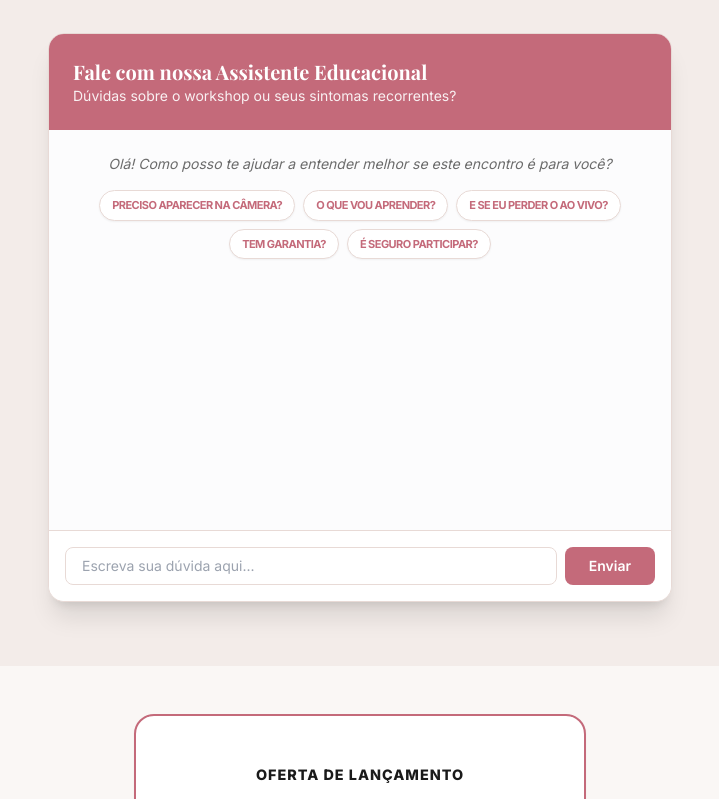
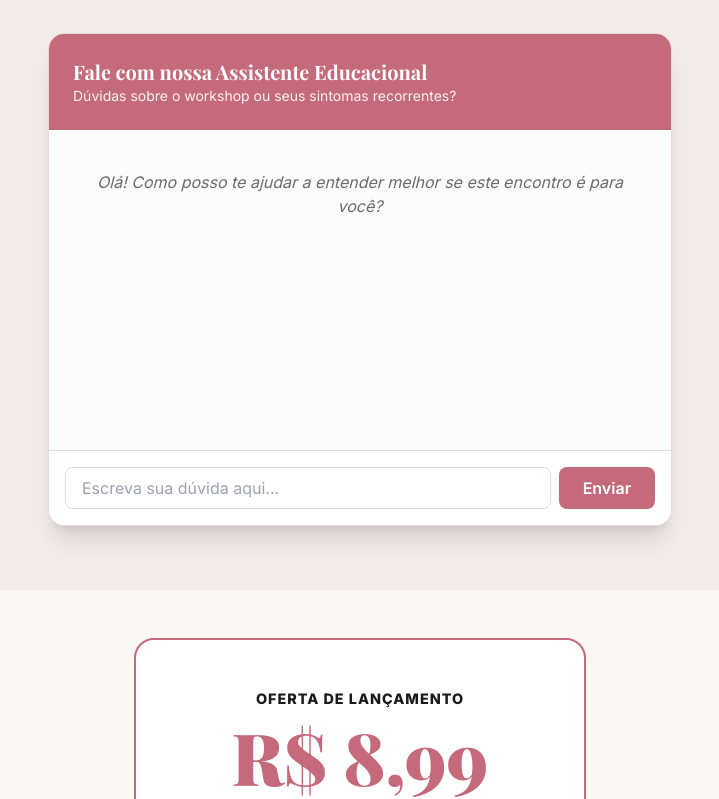
Before and after one commit to contatochip25-ui/Workshop-Candistop, a React (Vite) app: page / in a window 1280 px wide. Shown: the part 2840-3639 px from the top of the page, without its empty margins (280-999 px from the left). Built offline with nearby package versions, Linux system fonts and the light colour scheme.

Commit message:
nova att

```diff
--- a/components/Assistant.tsx
+++ b/components/Assistant.tsx
@@ -9,38 +9,30 @@ const Assistant: React.FC = () => {
   const [isLoading, setIsLoading] = useState(false);
   const scrollRef = useRef<HTMLDivElement>(null);
 
-  const suggestedQuestions = [
-    "Preciso aparecer na câmera?",
-    "O que vou aprender?",
-    "E se eu perder o ao vivo?",
-    "Tem garantia?",
-    "É seguro participar?"
-  ];
-
   useEffect(() => {
     if (scrollRef.current) {
       scrollRef.current.scrollTop = scrollRef.current.scrollHeight;
     }
   }, [messages, isLoading]);
 
-  const handleSend = async (text: string = input) => {
-    const messageToSend = text.trim();
-    if (!messageToSend || isLoading) return;
+  const handleSend = async () => {
+    if (!input.trim() || isLoading) return;
 
-    const userMsg: AssistantMessage = { role: 'user', content: messageToSend };
+    const userMsg: AssistantMessage = { role: 'user', content: input };
     setMessages(prev => [...prev, userMsg]);
+    const currentInput = input;
     setInput('');
     setIsLoading(true);
 
     try {
-      const responseText = await getAssistantResponse(messageToSend);
+      const responseText = await getAssistantResponse(currentInput);
       const assistantMsg: AssistantMessage = { role: 'assistant', content: responseText };
       setMessages(prev => [...prev, assistantMsg]);
     } catch (error) {
       console.error("Erro no assistente:", error);
       const errorMsg: AssistantMessage = {
         role: 'assistant',
-        content: "Entendo sua preocupação. O workshop Além do Tratamento é o ambiente ideal para resolvermos isso juntas de forma segura e anônima."
+        content: "Desculpe, tive um pequeno problema técnico. O workshop Além do Tratamento é o lugar ideal para tirar essas dúvidas. Que tal garantir sua vaga para conversarmos melhor lá?"
       };
       setMessages(prev => [...prev, errorMsg]);
     } finally {
@@ -59,24 +51,11 @@ const Assistant: React.FC = () => {
 
           <div
             ref={scrollRef}
-            className="h-[400px] overflow-y-auto p-6 space-y-4 bg-gray-50/50"
+            className="h-80 overflow-y-auto p-6 space-y-4 bg-gray-50/50"
           >
-            <div className="text-center mb-6">
-              <p className="text-[#6B6B6B] italic text-sm mb-4">
-                Olá! Como posso te ajudar a entender melhor se este encontro é para você?
-              </p>
-              <div className="flex flex-wrap justify-center gap-2">
-                {suggestedQuestions.map((q, idx) => (
-                  <button
-                    key={idx}
-                    onClick={() => handleSend(q)}
-                    className="text-[11px] font-bold bg-white border border-[#E8DAD6] text-[#C46A7A] px-3 py-1.5 rounded-full hover:bg-[#C46A7A] hover:text-white transition-all shadow-sm uppercase tracking-tighter"
-                  >
-                    {q}
-                  </button>
-                ))}
-              </div>
-            </div>
+            <p className="text-[#6B6B6B] text-center italic mt-4 mb-6">
+              Olá! Como posso te ajudar a entender melhor se este encontro é para você?
+            </p>
 
             {messages.map((msg, i) => (
               <div
@@ -112,12 +91,12 @@ const Assistant: React.FC = () => {
               onChange={(e) => setInput(e.target.value)}
               onKeyDown={(e) => e.key === 'Enter' && handleSend()}
               placeholder="Escreva sua dúvida aqui..."
-              className="flex-1 px-4 py-2 border border-[#E8DAD6] rounded-lg focus:outline-none focus:ring-2 focus:ring-[#C46A7A] text-sm"
+              className="flex-1 px-4 py-2 border border-[#E8DAD6] rounded-lg focus:outline-none focus:ring-2 focus:ring-[#C46A7A]"
             />
             <button
-              onClick={() => handleSend()}
+              onClick={handleSend}
               disabled={isLoading}
-              className="bg-[#C46A7A] text-white px-6 py-2 rounded-lg hover:bg-[#A85765] transition-colors font-semibold text-sm"
+              className="bg-[#C46A7A] text-white px-6 py-2 rounded-lg hover:bg-[#A85765] transition-colors font-semibold"
             >
               {isLoading ? '...' : 'Enviar'}
             </button>
--- a/index.html
+++ b/index.html
@@ -1,8 +1,9 @@
+
 <!DOCTYPE html>
 <html lang="pt-BR">
 <head>
     <meta charset="UTF-8">
-    <meta name="viewport" content="width=device-width, initial-scale=1.0">
+    <meta name="viewport" content="width=device-width, initial-scale=1.0, maximum-scale=1.0, user-scalable=no">
     <title>Além do Tratamento - Workshop</title>
     <script src="https://cdn.tailwindcss.com"></script>
     <link rel="preconnect" href="https://fonts.googleapis.com">
@@ -31,6 +32,12 @@
         }
         h1, h2, h3, .serif {
             font-family: 'Playfair Display', serif;
+        }
+        /* Previne zoom automático em mobile ao focar no input */
+        input[type="text"],
+        input[type="email"],
+        textarea {
+            font-size: 16px !important;
         }
         @keyframes grow {
             from { width: 0%; }
--- a/services/geminiService.ts
+++ b/services/geminiService.ts
@@ -9,35 +9,44 @@ export const getAssistantResponse = async (userPrompt: string): Promise<string>
       model: "gemini-3-flash-preview",
       contents: userPrompt,
       config: {
-        systemInstruction: `Você é a Assistente Educacional oficial do Workshop Além do Tratamento. Sua missão é acolher, remover objeções e conduzir a visitante para a inscrição.
+        systemInstruction: `Você é a Assistente Educacional do Workshop "Além do Tratamento". Sua missão é converter dúvidas em inscrições usando empatia e autoridade.
 
-DIRETRIZES DE TOM E ESTILO:
-1. Empática, acolhedora e profissional.
-2. Respostas CURTAS (MÁXIMO 2-3 frases). Seja direta.
-3. SEMPRE use a base de conhecimento abaixo para responder.
-4. Nunca diga "procure um médico", "não sei" ou gere vergonha.
-5. Sempre termine com um micro-CTA quando a dúvida for sobre participar.
+REGRAS DE OURO:
+1. Respostas CURTAS: Máximo 2-3 frases.
+2. NUNCA sugira procurar médico ou usar pomadas.
+3. Use a BASE DE CONHECIMENTO abaixo para responder conforme as PALAVRAS-CHAVE detectadas.
 
-BASE DE CONHECIMENTO (FAQ):
-- LOGÍSTICA: 09 de Janeiro às 20h00, Online via Zoom. Link enviado por e-mail após a compra.
-- PRIVACIDADE: Câmera e microfone bloqueados por padrão. Participação 100% anônima e invisível. Nome não aparece para as outras.
-- CONTEÚDO: Foca na causa raiz (por que tratamentos comuns falham), alívio de coceiras e controle de corrimento/odor sem depender apenas de pomadas. Aborda Candidíase e sintomas recorrentes.
-- PREÇO E GARANTIA: R$ 8,99 (valor simbólico de lançamento). Garantia de 7 dias (reembolso total). Pagamento via PIX ou Cartão.
-- GRAVAÇÃO: Disponível por 7 dias para todos. Acesso Vitalício é um bônus opcional (Order Bump) por R$ 47,00 no checkout.
-- SEGURANÇA: Ambiente blindado, sem pressão para falar ou aparecer.
+BASE DE CONHECIMENTO E GATILHOS:
 
-RESPOSTAS PADRÃO PARA CADA TIPO DE DÚVIDA:
-- Se perguntarem sobre câmera: "Absolutamente não. As câmeras e microfones são bloqueados por padrão para garantir seu total anonimato. Você será apenas uma espectadora protegida."
-- Se perguntarem sobre o preço: "O valor de R$ 8,99 é simbólico para permitir que o máximo de mulheres tenha acesso a essa transformação. É um compromisso real com sua saúde e liberdade."
-- Se perguntarem sobre sintomas recorrentes: "O workshop foi desenhado especificamente para interromper o ciclo da recorrência. Você vai entender por que o problema volta e como agir para que ele pare de incomodar."
-- Se houver hesitação: "É normal hesitar, mas pense no custo de continuar sofrendo com os mesmos sintomas. Por apenas R$ 8,99, o risco é zero e o benefício é sua liberdade de volta."`,
-        temperature: 0.3,
+1. LOGÍSTICA (Keywords: dia, data, quando, horário, hora, zoom, online, local, link)
+RESPOSTA: "Olá! O workshop acontece dia 09 de janeiro às 20h00, online via Zoom. Garanta sua vaga agora por apenas R$ 8,99 e receba o link por e-mail!"
+
+2. PRIVACIDADE (Keywords: câmera, aparecer, rosto, ver, vídeo, anônimo, invisível, segredo, saber, nome, identificar)
+RESPOSTA: "Fique tranquila! Câmeras e microfones são bloqueados por padrão para garantir seu total anonimato. Você assiste de forma 100% invisível e segura."
+
+3. GRAVAÇÃO (Keywords: perder, atraso, trabalho, compromisso, gravação, replay, rever, assistir depois)
+RESPOSTA: "Entendo seu tempo! Você terá acesso à gravação por 7 dias, ou pode garantir o Acesso Vitalício no checkout por R$ 47,00 para ver quando quiser."
+
+4. CONTEÚDO (Keywords: aprender, ensina, funciona, resolve, resultado, prático, teoria, natural, caseiro, cura)
+RESPOSTA: "Você aprenderá a causa real da recorrência e o protocolo prático para interromper o ciclo de corrimento e coceira. É um método focado em resultados duradouros, não apenas teoria."
+
+5. SINTOMAS (Keywords: corrimento, coceira, mau cheiro, ardência, candidíase, fungo, bactéria, vaginose, recorrente, volta sempre)
+RESPOSTA: "Entendo sua dor. O workshop foi feito justamente para quem sofre com sintomas que sempre voltam, ensinando como equilibrar seu corpo e retomar sua liberdade."
+
+6. PAGAMENTO (Keywords: pagar, preço, valor, barato, golpe, confiável, garantia, reembolso, pix, cartão, boleto)
+RESPOSTA: "O valor de R$ 8,99 é simbólico e seguro via Kiwify. Se não gostar, você tem 7 dias de garantia total — risco zero para sua decisão."
+
+7. HESITAÇÃO (Keywords: dúvida, pensar, refletir, ver depois, não sei, serve pra mim, grave)
+RESPOSTA: "Não deixe a dúvida te manter no desconforto. Por apenas R$ 8,99, você acessa o conhecimento que vai te devolver a segurança — garanta sua vaga antes que o lote encerre!"
+
+Sempre valide a emoção da cliente e termine incentivando a reserva da vaga.`,
+        temperature: 0.2,
       },
     });
 
-    return response.text || "O workshop Além do Tratamento é o lugar ideal para tirar essa dúvida com clareza. Garanta sua vaga por apenas R$ 8,99 e comece sua transformação.";
+    return response.text || "Entendo sua dúvida! O workshop Além do Tratamento é o lugar ideal para resolvermos isso. Que tal garantir sua vaga por apenas R$ 8,99?";
   } catch (error) {
-    console.error("Gemini API Error:", error);
-    return "Entendo sua dúvida. O workshop Além do Tratamento foi criado justamente para trazer essa clareza de forma segura e anônima. Que tal garantir sua vaga para conversarmos melhor lá?";
+    console.error("Gemini Error:", error);
+    return "Olá! Entendo sua preocupação. O workshop acontece dia 09/01 às 20h e é o ambiente mais seguro para resolvermos suas dúvidas sobre saúde íntima.";
   }
 };
```
